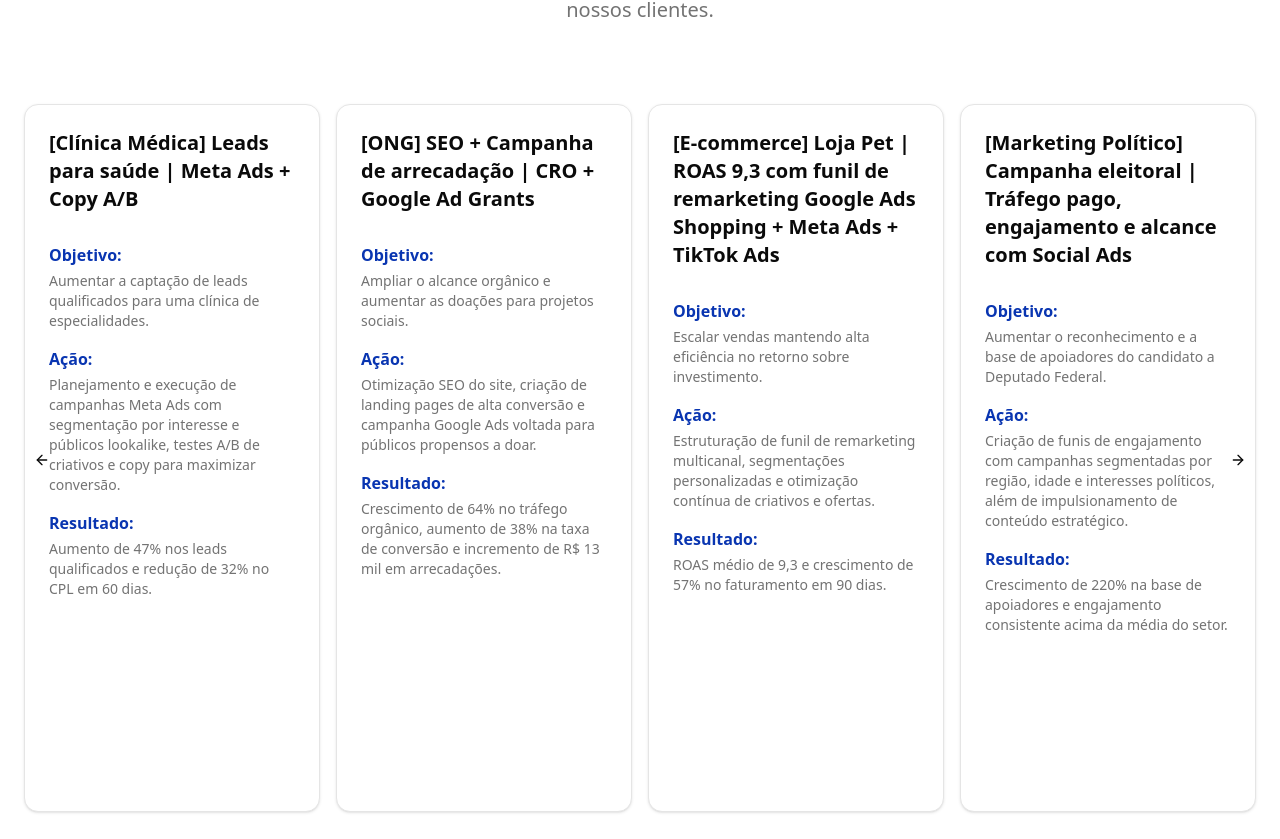
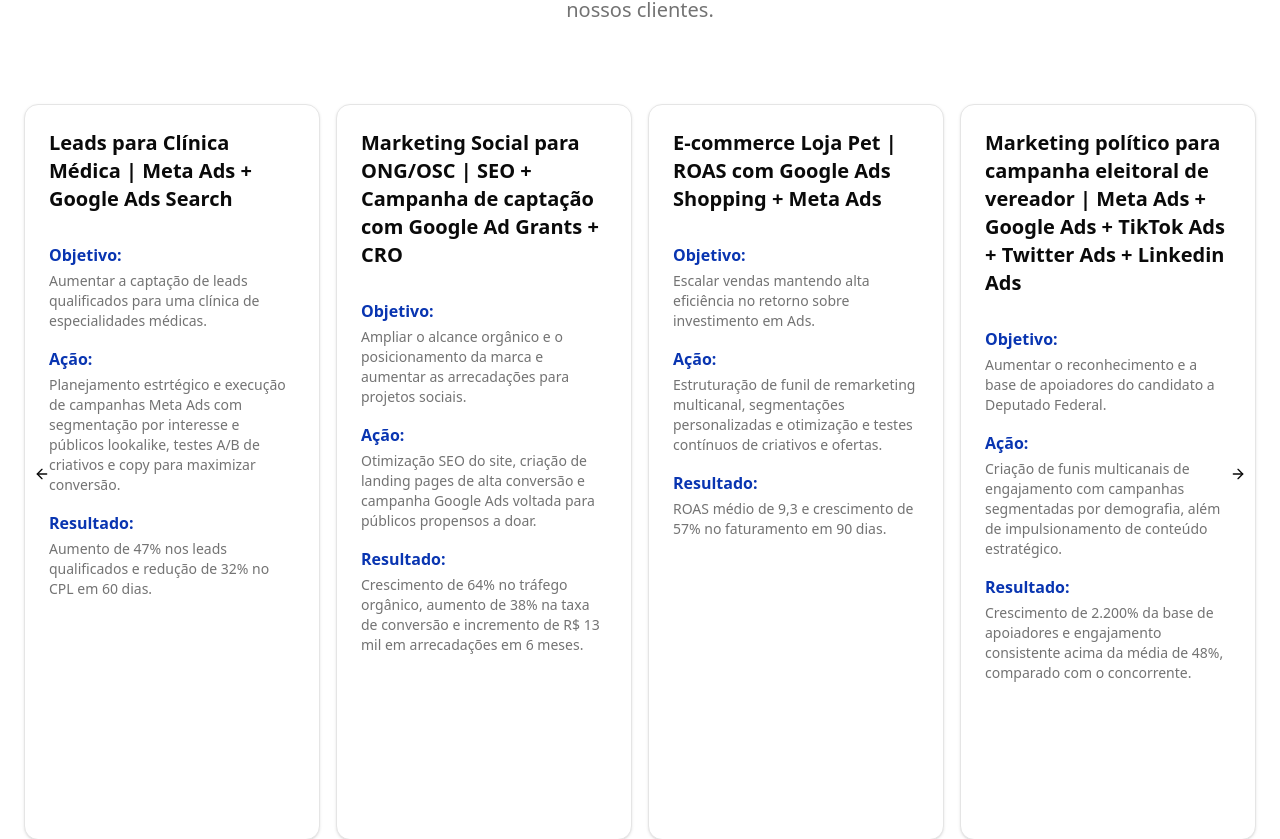
Before and after one commit to kakow-coder/digitalfy-website, a React (Vite) app: page / in a window 1280 px wide. Shown: the part 2753-3592 px from the top of the page. Built offline with nearby package versions, Linux system fonts and the light colour scheme.

Commit message:
Update App.jsx

```diff
--- a/src/App.jsx
+++ b/src/App.jsx
@@ -62,31 +62,31 @@
 
   const casesData = [
     {
-      title: "[Clínica Médica] Leads para saúde | Meta Ads + Copy A/B",
-      objective: "Aumentar a captação de leads qualificados para uma clínica de especialidades.",
-      action: "Planejamento e execução de campanhas Meta Ads com segmentação por interesse e públicos lookalike, testes A/B de criativos e copy para maximizar conversão.",
+      title: "Leads para Clínica Médica | Meta Ads + Google Ads Search",
+      objective: "Aumentar a captação de leads qualificados para uma clínica de especialidades médicas.",
+      action: "Planejamento estrtégico e execução de campanhas Meta Ads com segmentação por interesse e públicos lookalike, testes A/B de criativos e copy para maximizar conversão.",
       result: "Aumento de 47% nos leads qualificados e redução de 32% no CPL em 60 dias."
     },
     {
-      title: "[ONG] SEO + Campanha de arrecadação | CRO + Google Ad Grants",
-      objective: "Ampliar o alcance orgânico e aumentar as doações para projetos sociais.",
+      title: "Marketing Social para ONG/OSC | SEO + Campanha de captação com Google Ad Grants + CRO",
+      objective: "Ampliar o alcance orgânico e o posicionamento da marca e aumentar as arrecadações para projetos sociais.",
       action: "Otimização SEO do site, criação de landing pages de alta conversão e campanha Google Ads voltada para públicos propensos a doar.",
-      result: "Crescimento de 64% no tráfego orgânico, aumento de 38% na taxa de conversão e incremento de R$ 13 mil em arrecadações."
+      result: "Crescimento de 64% no tráfego orgânico, aumento de 38% na taxa de conversão e incremento de R$ 13 mil em arrecadações em 6 meses."
     },
     {
-      title: "[E-commerce] Loja Pet | ROAS 9,3 com funil de remarketing Google Ads Shopping + Meta Ads + TikTok Ads",
-      objective: "Escalar vendas mantendo alta eficiência no retorno sobre investimento.",
-      action: "Estruturação de funil de remarketing multicanal, segmentações personalizadas e otimização contínua de criativos e ofertas.",
+      title: "E-commerce Loja Pet | ROAS com Google Ads Shopping + Meta Ads",
+      objective: "Escalar vendas mantendo alta eficiência no retorno sobre investimento em Ads.",
+      action: "Estruturação de funil de remarketing multicanal, segmentações personalizadas e otimização e testes contínuos de criativos e ofertas.",
       result: "ROAS médio de 9,3 e crescimento de 57% no faturamento em 90 dias."
     },
     {
-      title: "[Marketing Político] Campanha eleitoral | Tráfego pago, engajamento e alcance com Social Ads",
+      title: "Marketing político para campanha eleitoral de vereador | Meta Ads + Google Ads + TikTok Ads + Twitter Ads + Linkedin Ads",
       objective: "Aumentar o reconhecimento e a base de apoiadores do candidato a Deputado Federal.",
-      action: "Criação de funis de engajamento com campanhas segmentadas por região, idade e interesses políticos, além de impulsionamento de conteúdo estratégico.",
-      result: "Crescimento de 220% na base de apoiadores e engajamento consistente acima da média do setor."
+      action: "Criação de funis multicanais de engajamento com campanhas segmentadas por demografia, além de impulsionamento de conteúdo estratégico.",
+      result: "Crescimento de 2.200% da base de apoiadores e engajamento consistente acima da média de 48%, comparado com o concorrente."
     },
     {
-      title: "[Proteção de Marcas] Oposição no INPI | Defesa contra registro conflitante",
+      title: "Proteção de Marca para Comércio | Defesa contra registro conflitante + Oposição no INPI ",
       objective: "Garantir a exclusividade de uso da marca 'BELA PIZZARIA', registrada desde 2021, frente a tentativa de registro da marca similar 'BELLA PIZZA' na mesma classe de serviços.",
       action: "Análise de colidência visual e fonética, identificação de risco de associação indevida e fundamentação jurídica baseada em anterioridade de registro e princípio da especialidade. Elaboração e protocolo de oposição junto ao INPI, requerendo o indeferimento do pedido conflitante.",
       result: "Defesa protocolada com fundamentação robusta, reforçando o direito de precedência e a proteção da marca do cliente contra concorrência desleal e desvio de clientela."
@@ -364,7 +364,7 @@
                 <img src="https://hzksjbnudhswgqmccfnu.supabase.co/storage/v1/object/public/imagens-site-leco/logos/Untitled%20folder/logohorizo3.png" alt="Digitalfy Logo" className="h-14" />
               </div>
               <p className="text-muted-foreground mb-6 max-w-md">
-                Transformamos sua presença digital com estratégias inovadoras e resultados comprovados. Sua parceira de confiança no mundo digital.
+                Transformamos sua presença digital com estratégias inovadoras e resultados comprovados. Consolide sua presença no mundo digital.
               </p>
               <div className="flex space-x-4">
                 <a href="#" className="text-muted-foreground hover:text-primary transition-colors">
```
